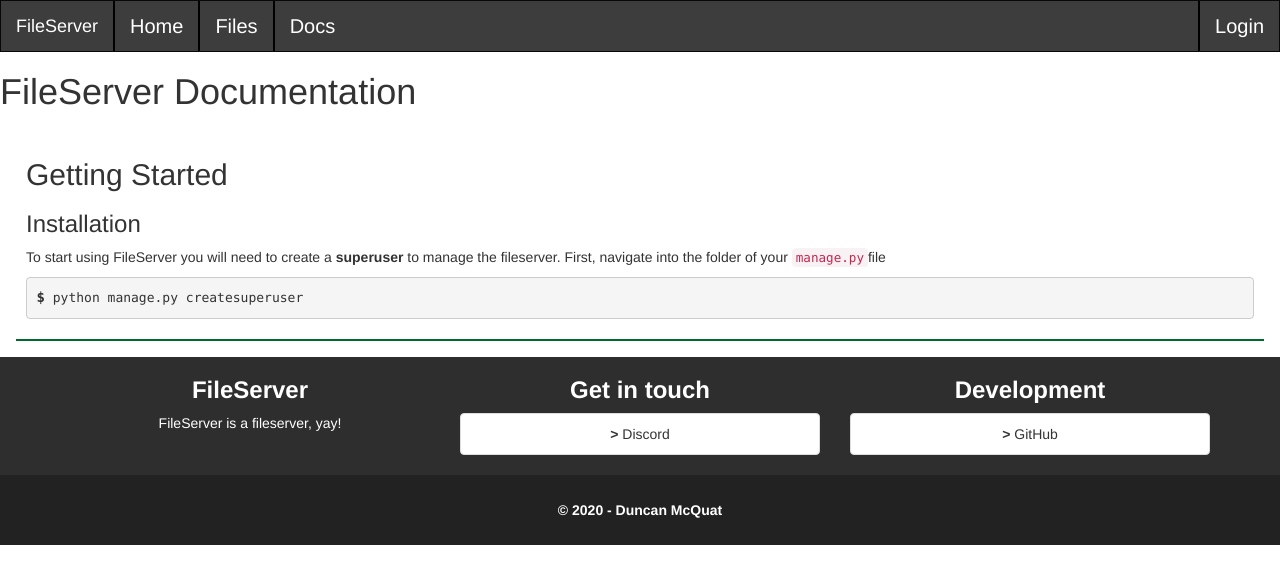
After one commit to compsup/FileServer, a Django app: page /docs/ in a window 1280 px wide. The commit adds this page. Shown: the top 584 px of the page. Run offline with Django 3.2, Linux system fonts and the light colour scheme; some libraries are stand-ins or nearby versions.

Commit message:
Added features to file uploading.

```diff
--- a/mysite/app/models.py
+++ b/mysite/app/models.py
@@ -28,7 +28,7 @@
 class Files(models.Model):
     file_name = models.CharField(max_length=50)
     pub_date = models.DateTimeField(
-        'date published', auto_now_add=True, editable=False)
+        'date published', null=True)
     file = models.FileField(default='', upload_to=directory_path)
     uploaded_by = models.ForeignKey(
         User, on_delete=models.CASCADE, null=True, blank=True)
--- a/mysite/app/static/css/banner.css
+++ b/mysite/app/static/css/banner.css
@@ -8,7 +8,6 @@
 footer {
   background-color: rgb(46, 46, 46);
   text-align: center;
-  margin-top: 3rem;
 }
 #copyright span {
   color: white;
--- /dev/null
+++ b/mysite/app/static/css/docs.css
@@ -0,0 +1,10 @@
+.section {
+  margin: 16px;
+  padding: 10px;
+  border-bottom: 2px solid rgb(0, 105, 44);
+  word-wrap: break-word;
+}
+.bash {
+  font-size: 14px;
+  font-weight: bolder;
+}
--- a/mysite/app/templates/app/banner.html
+++ b/mysite/app/templates/app/banner.html
@@ -10,6 +10,7 @@
         crossorigin="anonymous"></script>
     {% load static %}
     <link rel="stylesheet" href="{% static 'css/banner.css' %}">
+    <link rel="shortcut icon" href="{% static 'favicon.ico' %}" />
     {% block header %}
     <title>Banner Template</title>
     {% endblock %}
@@ -27,8 +28,14 @@
                 <li><a href="#">Docs</a></li>
             </ul>
             <ul class="nav navbar-nav navbar-right">
+                {% if user.is_authenticated %}
                 <li><a href="/user/{{ user.username }}">{{ user.username }}</a></li>
+                {% else %}
+                <li><a href="/accounts/login/">Login</a></li>
+                {% endif %}
+                {% if user.is_staff %}
                 <li><a href="/admin/">Admin</a></li>
+                {% endif %}
             </ul>
         </div>
     </nav>
@@ -40,14 +47,13 @@
         <div class="container">
             <div class="row">
                 <div class="col-sm-4">
-                    <h3>Company Name</h3>
-                    <p class="white-text"> wd awd r grg rseeeeeeeeee ef ef </p>
+                    <h3>FileServer</h3>
+                    <p class="white-text"> FileServer is a fileserver, yay! </p>
                 </div>
                 <div class="col-sm-4">
                     <h3>Get in touch</h3>
                     <ul class="list-group">
                         <li class="list-group-item"><span class="font-weight-bold">></span> Discord</li>
-                        <li class="list-group-item"><span class="font-weight-bold">></span> GitHub</li>
                     </ul>
                 </div>
                 <div class="col-sm-4">
--- /dev/null
+++ b/mysite/app/templates/app/docs.html
@@ -0,0 +1,33 @@
+<!DOCTYPE html>
+<html lang="en">
+
+<head>
+    <meta charset="UTF-8">
+    <meta name="viewport" content="width=device-width, initial-scale=1.0">
+    {% extends 'app/banner.html' %}
+    {% block header %}
+    {% load static %}
+    <link rel="stylesheet" href="{% static 'css/docs.css' %}">
+    <title>Documentation | FileServer</title>
+    {% endblock %}
+</head>
+<body>
+    {% block content %}
+
+    <div class="doc-nav">
+    </div>
+    <div class="content">
+        <h1>FileServer Documentation</h1>
+        <div class="section" id="s-getting-started">
+            <span id="getting-started"></span>
+            <h2 class="section-title">
+                Getting Started
+            </h2>
+            <h3>Installation</h3>
+            <p>To start using FileServer you will need to create a <b>superuser</b> to manage the fileserver. First, navigate into the folder of your <code>manage.py</code>file</p>
+            <pre><span class="bash">$</span> python manage.py createsuperuser</pre>
+        </div>
+    </div>
+
+    {% endblock %}
+</body>
--- a/mysite/app/templates/app/files.html
+++ b/mysite/app/templates/app/files.html
@@ -30,7 +30,7 @@
                     {% for file in latest_file_list %}
                     {% if not file.public %}
                     <tr>
-                        <td><a href="media/{{ file.file }}/" target="_blank" class="media-link" download>{{ file.file_name }}</a></td>
+                        <td><a href="/media/{{ file.file }}/" target="_blank" class="media-link" download>{{ file.file_name }}</a></td>
                         <td>{{ file.pub_date }}</td>
                         <td>{{ file.uploaded_by }}</td>
                     </tr>
--- a/mysite/app/templates/app/user-profile.html
+++ b/mysite/app/templates/app/user-profile.html
@@ -48,7 +48,7 @@
         <div class="container">
             <div class="about">
                 <h3 class="title">About</h3>
-                <p class="well">{{ lookup_user.userprofile.about }}</p>
+                <p class="well">{{ lookup_user.userprofile.about|safe }}</p>
             </div>
         </div>
     </div>
--- a/mysite/app/urls.py
+++ b/mysite/app/urls.py
@@ -9,4 +9,6 @@
     path('', views.index, name='index'),
     path('files/', views.files, name='files'),
     path('user/<str:user_name>/', views.user_profile, name='user_profile'),
+    path('docs/', views.docs, name='docs'),
+    path('files/upload/', views.files_upload, name='files_upload'),
 ] + static(settings.STATIC_URL, document_root=settings.STATIC_ROOT) + static(settings.MEDIA_URL, document_root=settings.MEDIA_ROOT)
--- a/mysite/app/views.py
+++ b/mysite/app/views.py
@@ -3,6 +3,8 @@
 from django.contrib.auth.decorators import login_required
 from django.contrib.auth import get_user_model
 from django.http import Http404
+from .forms import GeeksForm
+import datetime
 # Create your views here.
 
 # Home page
@@ -16,10 +18,23 @@
 
 @login_required
 def files(request):
+
     latest_file_list = Files.objects.order_by('-pub_date')[:20]
     context = {'latest_file_list': latest_file_list}
     return render(request, 'app/files.html', context)
 
+
+def files_upload(request):
+    context = {}
+    form = GeeksForm(request.POST or None, request.FILES or None)
+
+    # check if form data is valid
+    if form.is_valid():
+        # save the form data to model
+        form.save()
+
+    context['form'] = form
+    return render(request, 'app/file-upload.html', context)
 # User Profiles
 
 
@@ -33,3 +48,7 @@
         raise Http404("User does not exist!")
     context = {'lookup_user': lookup_user, 'user_list': user_list}
     return render(request, 'app/user-profile.html', context)
+
+
+def docs(request):
+    return render(request, 'app/docs.html')
```
Also changed, not shown: mysite/app/forms.py (+14 -0 lines), mysite/app/static/css/register.css (+12 -3 lines), mysite/app/templates/app/file-upload.html (added, +23 -0 lines), mysite/app/templates/registration/login.html (+9 -2 lines), mysite/app/tests/test_views.py (+5 -0 lines), mysite/app/static/favicon.ico (added), 1 other file.
